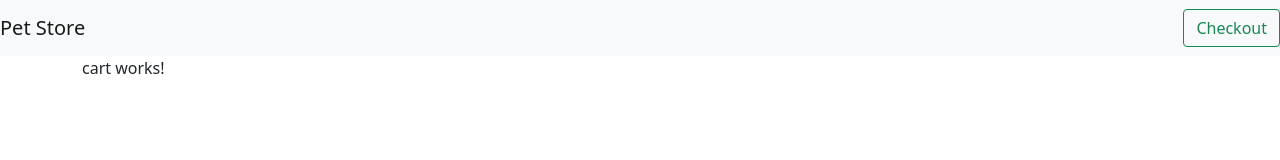
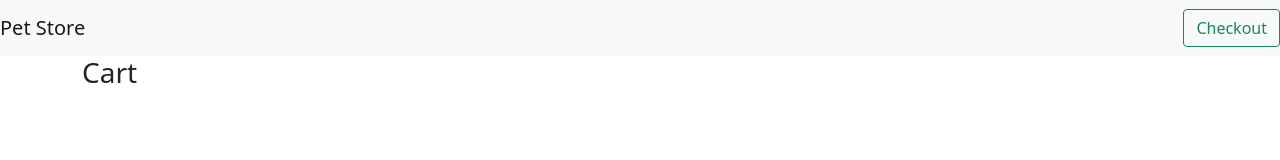
Before and after one commit to Frepacha/FE21-AngularDay2-Delgado-Gregor, an Angular app in the folder Petshop/: page /cart in a window 1280 px wide. Shown: the top 160 px of the page. Built offline with nearby package versions, Linux system fonts and the light colour scheme.

Commit message:
we added cart items to cart.service.ts

```diff
--- a/Petshop/src/app/cart/cart.component.html
+++ b/Petshop/src/app/cart/cart.component.html
@@ -1 +1,6 @@
-<p>cart works!</p>
+<h3>Cart</h3>
+
+<div class="cart-item" *ngFor="let pets of petitems">
+    <span>{{ pets.name }} </span>
+    <span>{{ pets.price | currency }}</span>
+</div>
--- a/Petshop/src/app/cart/cart.component.ts
+++ b/Petshop/src/app/cart/cart.component.ts
@@ -1,15 +1,19 @@
 import { Component, OnInit } from '@angular/core';
+import { CartService } from '../cart.service';
 
 @Component({
   selector: 'app-cart',
   templateUrl: './cart.component.html',
   styleUrls: ['./cart.component.css']
 })
+// tslint:disable-next-line: max-line-length
+/* We added the items in the ngOnInit() function, because it will be loaded every time we enter the component or we go to the cart component. */
 export class CartComponent implements OnInit {
-
-  constructor() { }
+petitems;
+  constructor(private cartService: CartService) { }
 
   ngOnInit(): void {
+    this.petitems =  this.cartService.getItems();
   }
 
 }
```
